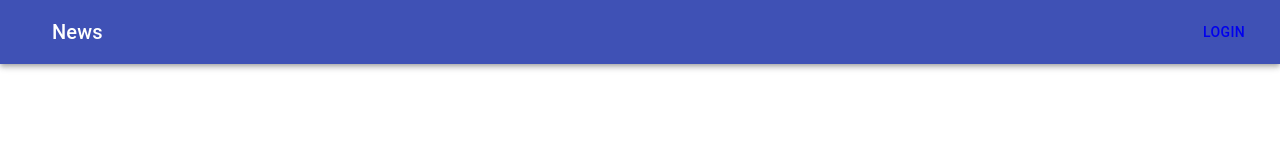
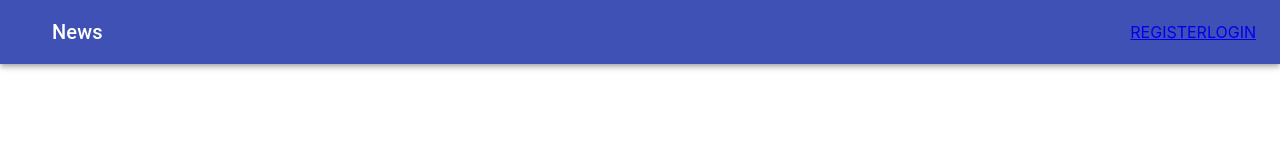
Before and after one commit to chingu-voyages/v28-bears-team-08, a React (Create React App) app: page / in a window 1280 px wide. Shown: the top 160 px of the page. Built offline with nearby package versions, Linux system fonts and the light colour scheme.

Commit message:
adding navbar conditional links

```diff
--- a/src/Components/navbar.component.tsx
+++ b/src/Components/navbar.component.tsx
@@ -41,9 +41,25 @@ const Navbar: FunctionComponent<isAuthedProps> = ({ isAuthenticated }) => {
         <Typography variant="h6" className={classes.title}>
           News
         </Typography>
-        <Link to="/login">
-          <Button color="inherit">Login</Button>
-        </Link>
+        {isAuthenticated ? (
+          <>
+            <div>
+              <Link to="/profile">PROFILE</Link>
+            </div>
+            <div>
+              <Link to="/logout">LOGOUT</Link>
+            </div>
+          </>
+        ) : (
+          <>
+            <div>
+              <Link to="/register">REGISTER</Link>
+            </div>
+            <div>
+              <Link to="/Login">LOGIN</Link>
+            </div>
+          </>
+        )}
       </Toolbar>
     </AppBar>
   );
```
